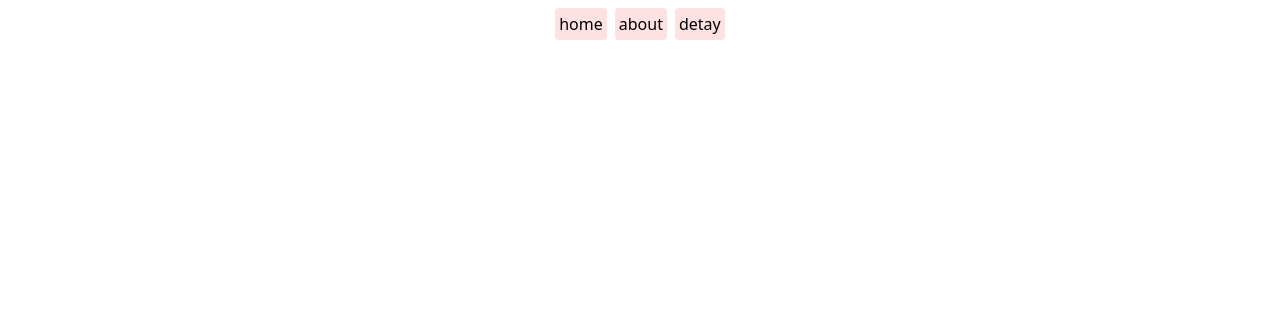
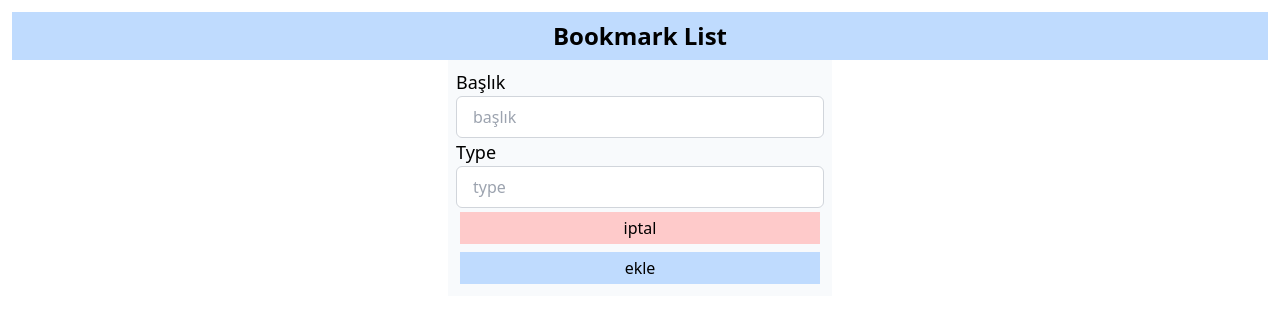
Before and after one commit to eminoz/vuejs-todoApp, a Vue app: page /#/bookmark in a window 1280 px wide. Before the commit this address had no page. Shown: the top 322 px of the page. Built offline with nearby package versions, Linux system fonts and the light colour scheme.

Commit message:
created product api

```diff
--- /dev/null
+++ b/src/router-app/App.vue
@@ -0,0 +1,10 @@
+<template>
+  <div class="p-3 flex flex-col justify-center">
+    <h1 class="flex justify-center  font-bold text-2xl p-2 bg-blue-200">
+      Bookmark List
+    </h1>
+    <div class="flex justify-center">
+      <router-view></router-view>
+    </div>
+  </div>
+</template>
--- /dev/null
+++ b/src/router-app/router.js
@@ -0,0 +1,13 @@
+import { createWebHashHistory, createRouter } from "vue-router";
+import Home from "@/router-app/view/HomePage.vue";
+import NewBookmark from "@/router-app/view/NewBookmark.vue";
+
+const routes = [
+  { name: "HomePage", path: "/", component: Home },
+  { name: "Bookmark", path: "/bookmark", component: NewBookmark },
+];
+const router = createRouter({
+  routes: routes,
+  history: createWebHashHistory(),
+});
+export default router;
--- /dev/null
+++ b/src/router-app/store.js
@@ -0,0 +1,30 @@
+import { createStore } from "vuex";
+import axios from "axios";
+const store = createStore({
+  state: {
+    products: [],
+  },
+
+  getters: {
+    getAllProducts: (state) => state.products,
+  },
+  actions: {
+    async createProduct(_,product){
+
+      const res=await axios.post("http://localhost:8081/create",product)
+      const byid=await axios.get(`http://localhost:8081/get/${product.id}`,)
+      console.log(byid.data);
+    }
+  },
+  mutations: {
+    addProduct(state, payload) {
+      state.products.push(payload);
+
+    },
+    deleteProduct(state, payload) {
+      console.log(payload);
+      state.products = state.products.filter((e) => e.id !== payload);
+    },
+  },
+});
+export default store;
--- /dev/null
+++ b/src/router-app/view/HomePage.vue
@@ -0,0 +1,49 @@
+<template>
+  <div>
+    <table class="bg-slate-50 w-96">
+      <thead>
+        <tr>
+          <th>Başlık</th>
+          <th>Type</th>
+          <th>Sil</th>
+        </tr>
+      </thead>
+      <tbody>
+        <tr v-for="product in getAllProducts" :key="product.id">
+          <td class="p-1 pl-2 pr-2 bg-slate-200 w-96 rounded m-1">
+            {{ product.title }}
+          </td>
+          <td class="p-1 pl-2 pr-2 bg-slate-300 w-96 rounded m-1">
+            {{ product.type }}
+          </td>
+          <td>
+            <button  @click="deleteProduct(product.id)" class="bg-red-300 p-1 rounded m-1">sil</button>
+          </td>
+        </tr>
+      </tbody>
+    </table>
+    <div class="flex justify-center">
+      <button class="bg-blue-200 p-1 rounded m-1" @click="navigateToRoute">
+        +Yeni Ekle
+      </button>
+    </div>
+  </div>
+</template>
+
+<script>
+import { mapGetters } from "vuex";
+export default {
+  methods: {
+    navigateToRoute() {
+      this.$router.push({ name: "Bookmark" });
+    },
+    deleteProduct(id) {
+      // console.log(id);
+      this.$store.commit("deleteProduct", id);
+    },
+  },
+  computed: {
+    ...mapGetters(["getAllProducts"]),
+  },
+};
+</script>
--- /dev/null
+++ b/src/router-app/view/NewBookmark.vue
@@ -0,0 +1,53 @@
+<template>
+  <div class="bg-slate-50 flex justify-center flex-col p-2 w-96">
+    <div class="flex flex-col">
+      <label class="text-lg" for="title">Başlık</label>
+      <input
+        id="title"
+        type="text"
+        class="border border-gray-300 px-4 py-2 rounded-md focus:outline-none focus:ring-2 focus:ring-blue-500"
+        placeholder="başlık"
+        v-model="title"
+      />
+    </div>
+    <div class="flex flex-col">
+      <label class="text-lg" key="type">Type</label>
+      <input
+        id="type"
+        type="text"
+        class="border border-gray-300 px-4 py-2 rounded-md focus:outline-none focus:ring-2 focus:ring-blue-500"
+        v-model="type"
+        placeholder="type"
+      />
+    </div>
+    <button @click="goHome" class="bg-red-200 p-1 m-1">iptal</button>
+    <button @click="createProduct(title, type)" class="bg-blue-200 p-1 m-1">
+      ekle
+    </button>
+  </div>
+</template>
+<script>
+export default {
+  data() {
+    return {
+      title: null,
+      type: null,
+    };
+  },
+  methods: {
+    goHome() {
+      this.$router.push({ name: "HomePage" });
+    },
+    createProduct(title, type) {
+      const newitem = {
+        id: new Date().getTime(),
+        title,
+        type,
+      };
+
+      this.$store.commit("addProduct", newitem);
+      this.$store.dispatch("createProduct", newitem);
+    },
+  },
+};
+</script>
```
Also changed, not shown: src/main.js (+5 -3 lines).
